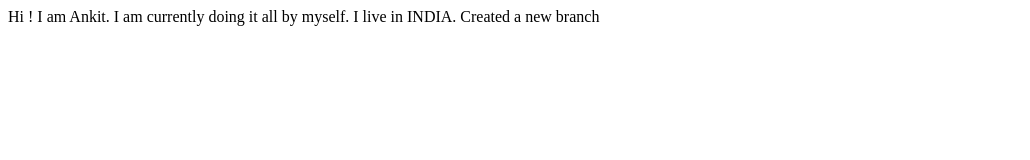
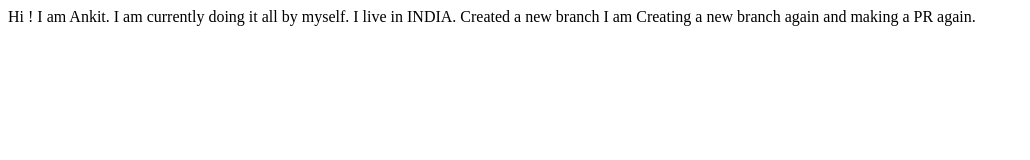
Before and after one commit to iankitdev/studentsite-test, a plain HTML site: page index.html in a window 1280 px wide. Shown: the whole page, without its empty margins (0-1030 px from the left). Drawn offline with Linux system fonts and the light colour scheme.

Commit message:
PR practice

```diff
--- a/index.html
+++ b/index.html
@@ -12,5 +12,7 @@
     I live in INDIA.
 
     Created a new branch
+
+    I am Creating a new branch again and making a PR again.
 </body>
 </html>
```
